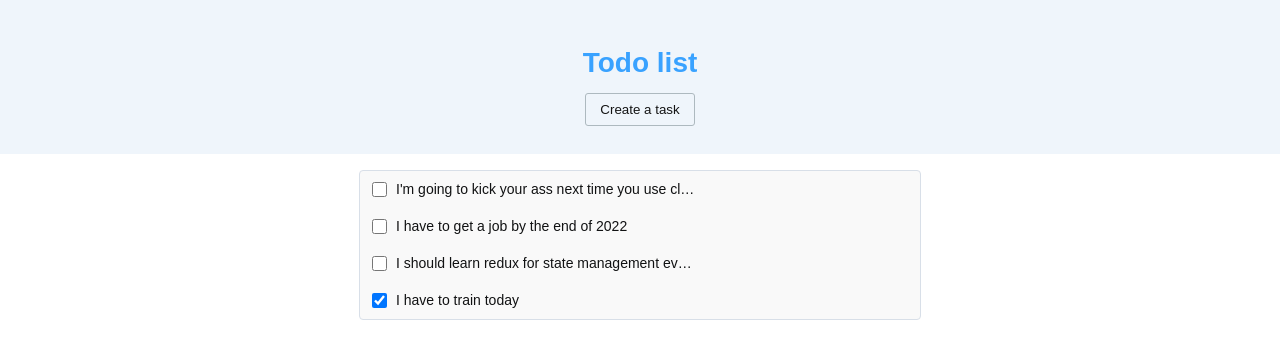
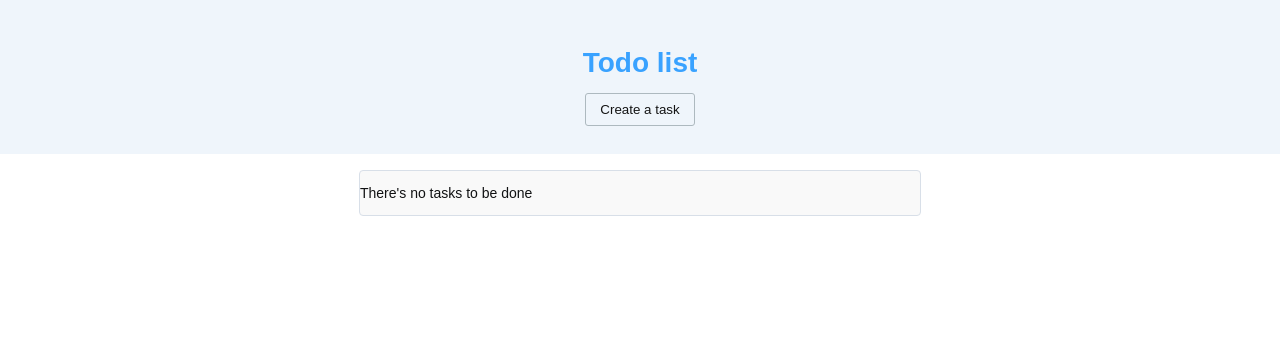
Before and after one commit to Hostname47/todo-list, a React (Create React App) app: page / in a window 1280 px wide. Shown: the top 358 px of the page. Built offline with nearby package versions, Linux system fonts and the light colour scheme.

Commit message:
extract messages in app component into separate component && fetch data from IndexedDB

```diff
--- a/src/App.js
+++ b/src/App.js
@@ -1,5 +1,6 @@
 import React, { useReducer } from "react";
 import Header from "./components/Header";
+import Messages from "./components/Messages";
 import Todolist from "./components/Todolist";
 import './css/App.css'
 import CreateTaskModal from "./modals/CreateTaskModal";
@@ -47,40 +48,14 @@ export const MessagesContext = React.createContext()
 
 function App() {
   const [modals, modalsDispatcher] = useReducer(modalsReducer, modalsInitialState)
-  const [messages, messagesDispatcher] = useReducer(messagesReducer, messagesInitialState)
+  const [messages, messagesDispatch] = useReducer(messagesReducer, messagesInitialState)
 
   return (
     <ModalsContext.Provider value={ { state: modals, dispatch: modalsDispatcher } }>
-      <MessagesContext.Provider value={ { state: messages, dispatch: messagesDispatcher } }>
+      <MessagesContext.Provider value={ { state: messages, dispatch: messagesDispatch } }>
         <div className="App">
             <Header  />
-              { messages.regular && (
-                <div className='text-info-section'>
-                  <svg className="icon" xmlns="http://www.w3.org/2000/svg" viewBox="0 0 260 260"><path d="M129,233.33h-108c-13.79,0-18.82-8.86-11.87-20.89q54-93.6,108.12-187.2c7.34-12.71,17.14-12.64,24.55.17,36,62.4,71.95,124.88,108.27,187.13,7.05,12.07-.9,21.28-12.37,21.06C201.43,232.88,165.21,233.33,129,233.33Zm91.36-24L129.4,51.8,38.5,209.3Zm-79-103.77c-.13-7.56-5.28-13-12-12.85s-11.77,5.58-11.82,13.1q-.13,20.58,0,41.18c.05,7.68,4.94,13,11.69,13.14,6.92.09,12-5.48,12.15-13.39.09-6.76,0-13.53,0-20.29C141.35,119.45,141.45,112.49,141.32,105.53Zm-.15,70.06a12.33,12.33,0,0,0-10.82-10.26,11.29,11.29,0,0,0-12,7.71,22.1,22.1,0,0,0,0,14A11.82,11.82,0,0,0,131.4,195c6.53-1.09,9.95-6.11,9.81-14.63A31.21,31.21,0,0,0,141.17,175.59Z"></path></svg>
-                  <span className='text'>{ messages.regular }</span>
-                  <button className='close' onClick={ () => messagesDispatcher({ type: 'regular', value: '' }) }>
-                    <svg className="x" viewBox="0 0 24 24"><path d="M20.46.73,12,9.18,3.54.73.72,3.54,9.18,12,.72,20.46l2.82,2.81L12,14.82l8.46,8.45,2.82-2.81L14.82,12l8.46-8.46Z"/></svg>
-                  </button>
-                </div>
-              ) }
-              { messages.success && (
-                <div className='text-info-section success'>
-                  <svg className="icon" xmlns="http://www.w3.org/2000/svg" viewBox="0 0 260 260"><path d="M129,233.33h-108c-13.79,0-18.82-8.86-11.87-20.89q54-93.6,108.12-187.2c7.34-12.71,17.14-12.64,24.55.17,36,62.4,71.95,124.88,108.27,187.13,7.05,12.07-.9,21.28-12.37,21.06C201.43,232.88,165.21,233.33,129,233.33Zm91.36-24L129.4,51.8,38.5,209.3Zm-79-103.77c-.13-7.56-5.28-13-12-12.85s-11.77,5.58-11.82,13.1q-.13,20.58,0,41.18c.05,7.68,4.94,13,11.69,13.14,6.92.09,12-5.48,12.15-13.39.09-6.76,0-13.53,0-20.29C141.35,119.45,141.45,112.49,141.32,105.53Zm-.15,70.06a12.33,12.33,0,0,0-10.82-10.26,11.29,11.29,0,0,0-12,7.71,22.1,22.1,0,0,0,0,14A11.82,11.82,0,0,0,131.4,195c6.53-1.09,9.95-6.11,9.81-14.63A31.21,31.21,0,0,0,141.17,175.59Z"></path></svg>
-                  <span className='text'>{ messages.success }</span>
-                  <button className='close' onClick={ () => messagesDispatcher({ type: 'success', value: '' }) }>
-                    <svg className="x" viewBox="0 0 24 24"><path d="M20.46.73,12,9.18,3.54.73.72,3.54,9.18,12,.72,20.46l2.82,2.81L12,14.82l8.46,8.45,2.82-2.81L14.82,12l8.46-8.46Z"/></svg>
-                  </button>
-                </div>
-              ) }
-              { messages.error && (
-                <div className='text-info-section error'>
-                  <svg className="icon" xmlns="http://www.w3.org/2000/svg" viewBox="0 0 260 260"><path d="M129,233.33h-108c-13.79,0-18.82-8.86-11.87-20.89q54-93.6,108.12-187.2c7.34-12.71,17.14-12.64,24.55.17,36,62.4,71.95,124.88,108.27,187.13,7.05,12.07-.9,21.28-12.37,21.06C201.43,232.88,165.21,233.33,129,233.33Zm91.36-24L129.4,51.8,38.5,209.3Zm-79-103.77c-.13-7.56-5.28-13-12-12.85s-11.77,5.58-11.82,13.1q-.13,20.58,0,41.18c.05,7.68,4.94,13,11.69,13.14,6.92.09,12-5.48,12.15-13.39.09-6.76,0-13.53,0-20.29C141.35,119.45,141.45,112.49,141.32,105.53Zm-.15,70.06a12.33,12.33,0,0,0-10.82-10.26,11.29,11.29,0,0,0-12,7.71,22.1,22.1,0,0,0,0,14A11.82,11.82,0,0,0,131.4,195c6.53-1.09,9.95-6.11,9.81-14.63A31.21,31.21,0,0,0,141.17,175.59Z"></path></svg>
-                  <span className='text'>{ messages.error }</span>
-                  <button className='close' onClick={ () => messagesDispatcher({ type: 'error', value: '' }) }>
-                    <svg className="x" viewBox="0 0 24 24"><path d="M20.46.73,12,9.18,3.54.73.72,3.54,9.18,12,.72,20.46l2.82,2.81L12,14.82l8.46,8.45,2.82-2.81L14.82,12l8.46-8.46Z"/></svg>
-                  </button>
-                </div>
-              ) }
+            <Messages messages={ messages } dispatch={ messagesDispatch } />
             <Todolist />
             { modals.createTask && <CreateTaskModal /> }
         </div>
--- /dev/null
+++ b/src/components/Messages.js
@@ -0,0 +1,41 @@
+import React from 'react'
+
+/**
+ * Messages component wrapps the common messages like error message and success message
+ * as well as regular message that is shown when an action completed with success or faulure
+ */
+function Messages({ messages, dispatch }) {
+  return (
+    <div>
+      { messages.regular && (
+        <div className='text-info-section'>
+          <svg className="icon" xmlns="http://www.w3.org/2000/svg" viewBox="0 0 260 260"><path d="M129,233.33h-108c-13.79,0-18.82-8.86-11.87-20.89q54-93.6,108.12-187.2c7.34-12.71,17.14-12.64,24.55.17,36,62.4,71.95,124.88,108.27,187.13,7.05,12.07-.9,21.28-12.37,21.06C201.43,232.88,165.21,233.33,129,233.33Zm91.36-24L129.4,51.8,38.5,209.3Zm-79-103.77c-.13-7.56-5.28-13-12-12.85s-11.77,5.58-11.82,13.1q-.13,20.58,0,41.18c.05,7.68,4.94,13,11.69,13.14,6.92.09,12-5.48,12.15-13.39.09-6.76,0-13.53,0-20.29C141.35,119.45,141.45,112.49,141.32,105.53Zm-.15,70.06a12.33,12.33,0,0,0-10.82-10.26,11.29,11.29,0,0,0-12,7.71,22.1,22.1,0,0,0,0,14A11.82,11.82,0,0,0,131.4,195c6.53-1.09,9.95-6.11,9.81-14.63A31.21,31.21,0,0,0,141.17,175.59Z"></path></svg>
+          <span className='text'>{ messages.regular }</span>
+          <button className='close' onClick={ () => dispatch({ type: 'regular', value: '' }) }>
+            <svg className="x" viewBox="0 0 24 24"><path d="M20.46.73,12,9.18,3.54.73.72,3.54,9.18,12,.72,20.46l2.82,2.81L12,14.82l8.46,8.45,2.82-2.81L14.82,12l8.46-8.46Z"/></svg>
+          </button>
+        </div>
+      ) }
+      { messages.success && (
+        <div className='text-info-section success'>
+          <svg className="icon" xmlns="http://www.w3.org/2000/svg" viewBox="0 0 260 260"><path d="M129,233.33h-108c-13.79,0-18.82-8.86-11.87-20.89q54-93.6,108.12-187.2c7.34-12.71,17.14-12.64,24.55.17,36,62.4,71.95,124.88,108.27,187.13,7.05,12.07-.9,21.28-12.37,21.06C201.43,232.88,165.21,233.33,129,233.33Zm91.36-24L129.4,51.8,38.5,209.3Zm-79-103.77c-.13-7.56-5.28-13-12-12.85s-11.77,5.58-11.82,13.1q-.13,20.58,0,41.18c.05,7.68,4.94,13,11.69,13.14,6.92.09,12-5.48,12.15-13.39.09-6.76,0-13.53,0-20.29C141.35,119.45,141.45,112.49,141.32,105.53Zm-.15,70.06a12.33,12.33,0,0,0-10.82-10.26,11.29,11.29,0,0,0-12,7.71,22.1,22.1,0,0,0,0,14A11.82,11.82,0,0,0,131.4,195c6.53-1.09,9.95-6.11,9.81-14.63A31.21,31.21,0,0,0,141.17,175.59Z"></path></svg>
+          <span className='text'>{ messages.success }</span>
+          <button className='close' onClick={ () => dispatch({ type: 'success', value: '' }) }>
+            <svg className="x" viewBox="0 0 24 24"><path d="M20.46.73,12,9.18,3.54.73.72,3.54,9.18,12,.72,20.46l2.82,2.81L12,14.82l8.46,8.45,2.82-2.81L14.82,12l8.46-8.46Z"/></svg>
+          </button>
+        </div>
+      ) }
+      { messages.error && (
+        <div className='text-info-section error'>
+          <svg className="icon" xmlns="http://www.w3.org/2000/svg" viewBox="0 0 260 260"><path d="M129,233.33h-108c-13.79,0-18.82-8.86-11.87-20.89q54-93.6,108.12-187.2c7.34-12.71,17.14-12.64,24.55.17,36,62.4,71.95,124.88,108.27,187.13,7.05,12.07-.9,21.28-12.37,21.06C201.43,232.88,165.21,233.33,129,233.33Zm91.36-24L129.4,51.8,38.5,209.3Zm-79-103.77c-.13-7.56-5.28-13-12-12.85s-11.77,5.58-11.82,13.1q-.13,20.58,0,41.18c.05,7.68,4.94,13,11.69,13.14,6.92.09,12-5.48,12.15-13.39.09-6.76,0-13.53,0-20.29C141.35,119.45,141.45,112.49,141.32,105.53Zm-.15,70.06a12.33,12.33,0,0,0-10.82-10.26,11.29,11.29,0,0,0-12,7.71,22.1,22.1,0,0,0,0,14A11.82,11.82,0,0,0,131.4,195c6.53-1.09,9.95-6.11,9.81-14.63A31.21,31.21,0,0,0,141.17,175.59Z"></path></svg>
+          <span className='text'>{ messages.error }</span>
+          <button className='close' onClick={ () => dispatch({ type: 'error', value: '' }) }>
+            <svg className="x" viewBox="0 0 24 24"><path d="M20.46.73,12,9.18,3.54.73.72,3.54,9.18,12,.72,20.46l2.82,2.81L12,14.82l8.46,8.45,2.82-2.81L14.82,12l8.46-8.46Z"/></svg>
+          </button>
+        </div>
+      ) }
+    </div>
+  )
+}
+
+export default Messages
--- a/src/components/Task.js
+++ b/src/components/Task.js
@@ -15,7 +15,7 @@ function Task({ item }) {
         <button className='edit'></button>
         <button className='delete'></button>
       </div>
-      <p className="content">{ item.content }</p>
+      <p className="content">{ item.title }</p>
     </div>
   )
 }
--- a/src/components/Todolist.js
+++ b/src/components/Todolist.js
@@ -1,7 +1,10 @@
-import React, { useEffect, useState } from 'react'
+import React, { useContext, useEffect, useState } from 'react'
 import Task from './Task'
+import { MessagesContext } from '../App'
 
 function Todolist() {
+  const messagesContext = useContext(MessagesContext)
+
   const [list, setList] = useState([])
   const [loading, setLoading] = useState(true)
 
@@ -11,13 +14,30 @@ function Todolist() {
   useEffect(() => {
     // Set loading to false when data fetched or when an error occured while fetching
     setLoading(false)
-    // Let's hard coding the list data
-    setList([
-      { id: 1, content: "I'm going to kick your ass next time you use class component", done: false },
-      { id: 2, content: "I have to get a job by the end of 2022", done: false },
-      { id: 3, content: "I should learn redux for state management even though lot of people hate it", done: false },
-      { id: 4, content: "I have to train today", done: true },
-    ]);
+
+    const request = indexedDB.open('todos', 1)
+
+    request.onerror = function (event) {
+      messagesContext.dispatch({ type: 'error', value: 'Tasks fetching went wrong for some reason' })
+    };
+
+    request.onupgradeneeded = function () {
+      const db = request.result;
+      const store = db.createObjectStore("tasks", { keyPath: "id", autoIncrement: true });
+      store.createIndex("done_tasks", ["done"], { unique: false });
+    };
+
+    request.onsuccess = function() {
+      const db = request.result;
+      const transaction = db.transaction("tasks", 'readonly');
+
+      const store = transaction.objectStore("tasks");
+      const dataRequest = store.getAll()
+
+      dataRequest.onsuccess = () => {
+        setList(dataRequest.result)
+      }
+    }
   }, [])
 
   return (
@@ -25,8 +45,9 @@ function Todolist() {
       {
         loading
           ?
-            <div>
-              loading..
+            <div className='full-center align-center g6 my8'>
+              <svg className="spinner size14 rotate" fill="none" viewBox="0 0 16 16"><circle cx="8" cy="8" r="7" stroke="currentColor" strokeOpacity="0.25" strokeWidth="2" vectorEffect="non-scaling-stroke"></circle><path d="M15 8a7.002 7.002 0 00-7-7" stroke="currentColor" strokeWidth="2" strokeLinecap="round" vectorEffect="non-scaling-stroke"></path></svg>
+              <span>fetching tasks..</span>
             </div>
           :
             <div id='todo-items-box'>
--- a/src/core.css
+++ b/src/core.css
@@ -103,6 +103,7 @@ label {
 .size12 { width: 12px; height: 12px; }
 .size14 { width: 14px; height: 14px; }
 
+.my8 { margin-top: 8px; margin-bottom: 8px; }
 .mb8 {
   margin-bottom: 8px;
 }
@@ -127,7 +128,7 @@ label {
   display: flex;
   gap: 4px;
   padding: 8px 28px 8px 12px;
-  margin: 12px;
+  margin-bottom: 12px;
   background-color: #f0f3f4;
   border: 1px solid #ccd9dd;
   border-radius: 4px;
@@ -155,7 +156,6 @@ label {
 .text-info-section .close .x {
   width: 10px;
   height: 10px;
-
 }
 
 /* error text info section */
@@ -212,6 +212,7 @@ label {
   width: 600px;
   background-color: white;
   border-radius: 3px;
+  margin-top: -26px;
 }
 
 .rotate {
--- a/src/css/App.css
+++ b/src/css/App.css
@@ -6,6 +6,8 @@
   margin: 16px auto;
   background-color: #f9f9f9;
   border: 1px solid #d8dfe8;
+  overflow-y: auto;
+  max-height: 380px;
 }
 
 .todo-item-container {
```
Also changed, not shown: src/modals/CreateTaskModal.js (+7 -1 lines).
